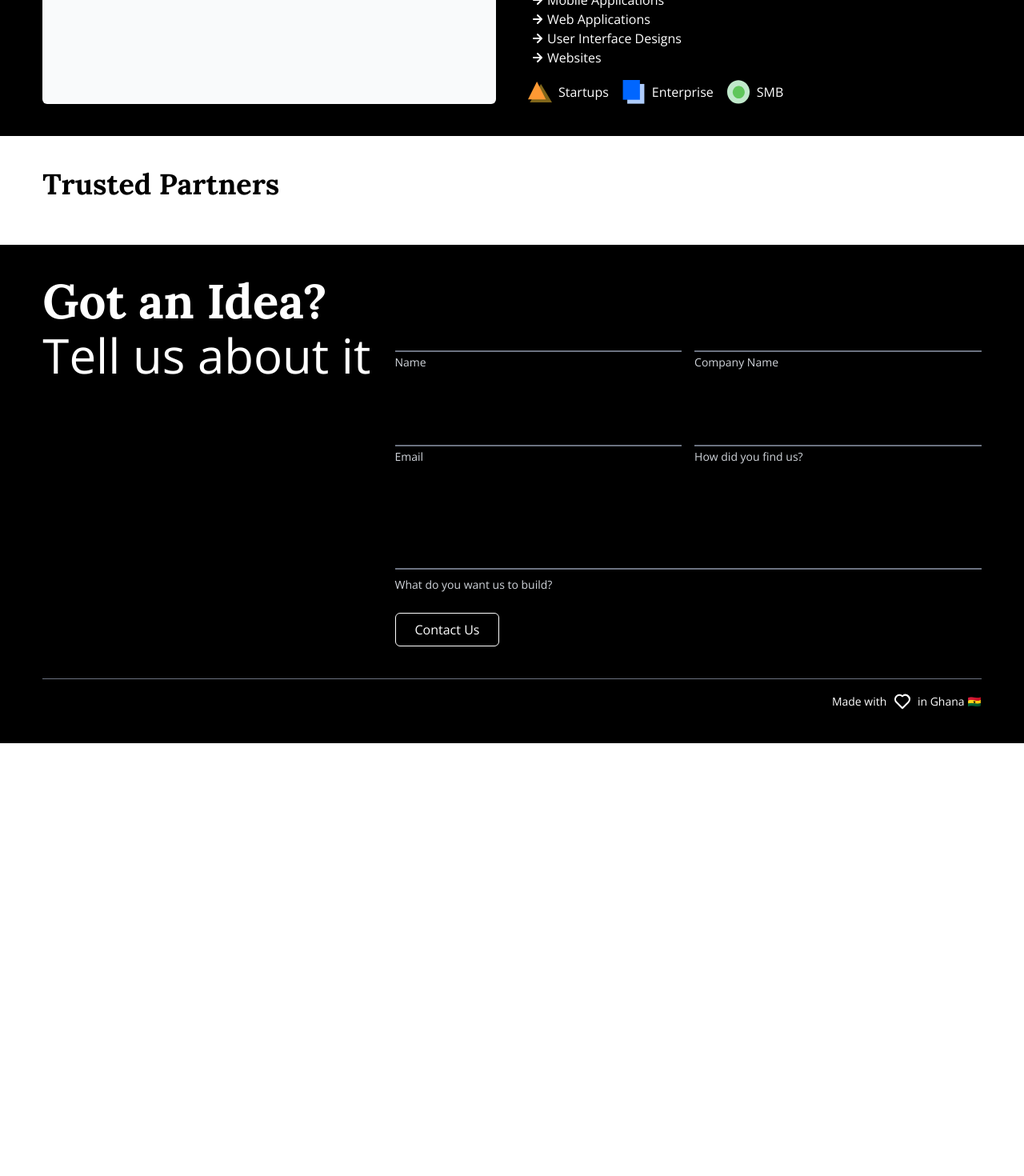
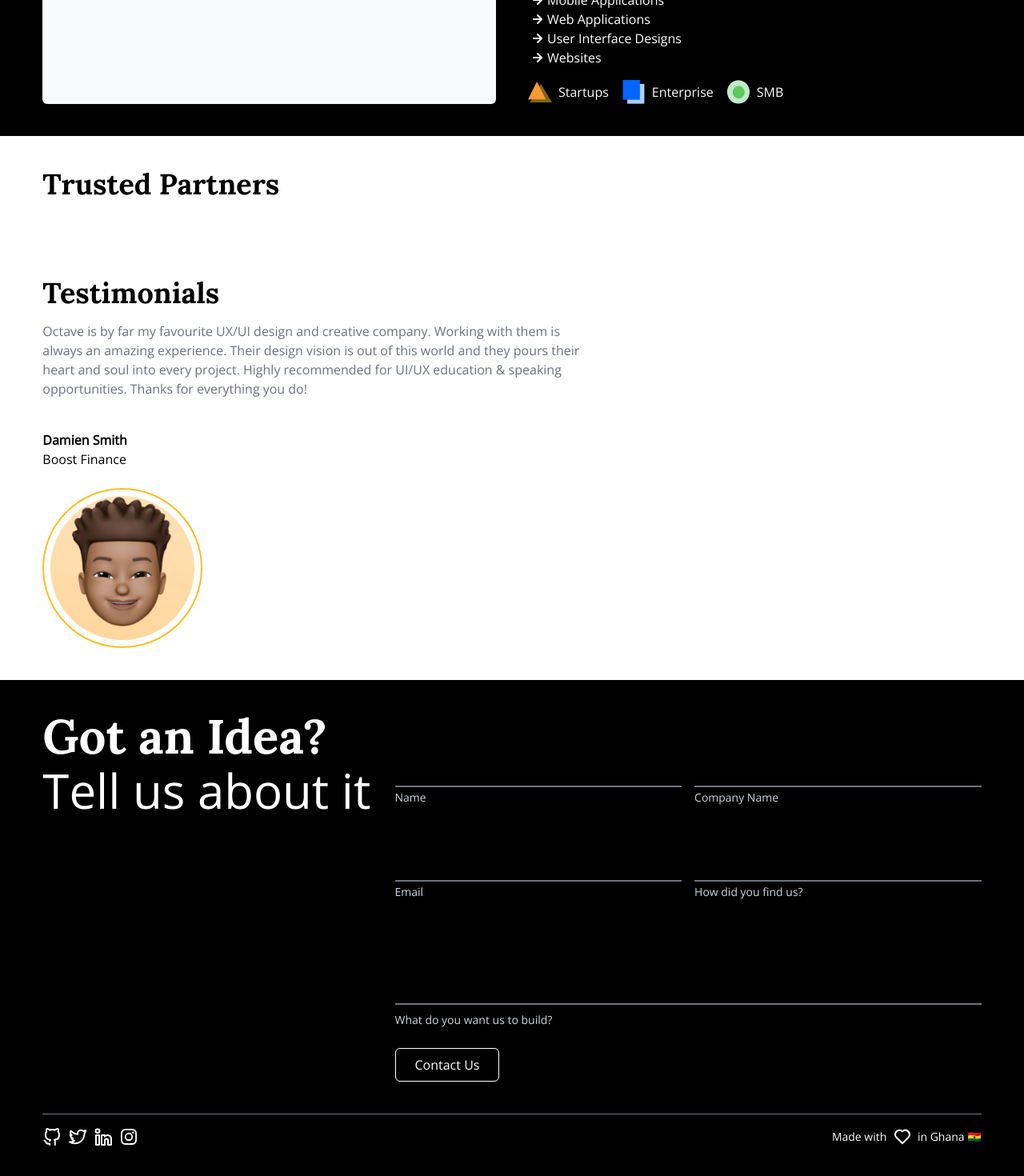
Before and after one commit to Nyamador/octave-website, a Next.js app: page / in a window 1280 px wide. Shown: the part 655-2125 px from the top of the page at 80% size. Before the commit the page ends 1584 px from the top, so only its background shows below. Built offline with nearby package versions, Linux system fonts and the light colour scheme.

Commit message:
Testimonials

```diff
--- a/pages/index.js
+++ b/pages/index.js
@@ -1,6 +1,7 @@
 import Head from "next/head";
 import Image from "next/image";
 import * as Unicons from "@iconscout/react-unicons";
+import Link from "next/link";
 
 import Input from "../components/Input";
 import TextArea from "../components/TextArea";
@@ -124,6 +125,43 @@ export default function Home() {
         </section>
       </div>
 
+      <section className="flex flex-col py-4 md:py-10 md:flex-row">
+        <div className="m-auto md:w-11/12">
+          <div className="md:w-7/12">
+            <h3 className="mb-4 font-serif text-2xl md:text-4xl">
+              Testimonials
+            </h3>
+
+            <div>
+              <p className="mb-10 text-gray-500">
+                Octave is by far my favourite UX/UI design and creative company.
+                Working with them is always an amazing experience. Their design
+                vision is out of this world and they pours their heart and soul
+                into every project. Highly recommended for UI/UX education &
+                speaking opportunities. Thanks for everything you do!
+              </p>
+              <div className="mb-6">
+                <p className="font-bold">Damien Smith</p>
+                <p>Boost Finance</p>
+              </div>
+
+              <div
+                className="p-2 border-2 border-yellow-400 rounded-full"
+                style={{ height: "200px", width: "200px" }}
+              >
+                <Image
+                  src="/svg/testimonial_dummy.png"
+                  alt=""
+                  height="200"
+                  width="200"
+                />
+              </div>
+            </div>
+          </div>
+          <div className="md:w-3/2"></div>
+        </div>
+      </section>
+
       <footer className="py-4 text-white bg-black md:py-10">
         <div className="md:w-11/12 md:m-auto">
           <section className="mb-10 md:flex md:flex-row">
@@ -164,7 +202,28 @@ export default function Home() {
           <hr className="my-4 border-gray-500" />
 
           <div className="flex flex-row">
-            <div></div>
+            <div className="flex flex-row items-center">
+              <Link href="">
+                <a className="mr-2">
+                  <Unicons.UilGithubAlt />
+                </a>
+              </Link>
+              <Link href="">
+                <a className="mr-2">
+                  <Unicons.UilTwitterAlt />
+                </a>
+              </Link>
+              <Link href="">
+                <a className="mr-2">
+                  <Unicons.UilLinkedinAlt />
+                </a>
+              </Link>
+              <Link href="">
+                <a className="mr-2">
+                  <Unicons.UilInstagram />
+                </a>
+              </Link>
+            </div>
 
             <div className="ml-auto">
               <p className="flex flex-row items-center text-sm">
```
Also changed, not shown: public/svg/testimonial_dummy.png (added).
